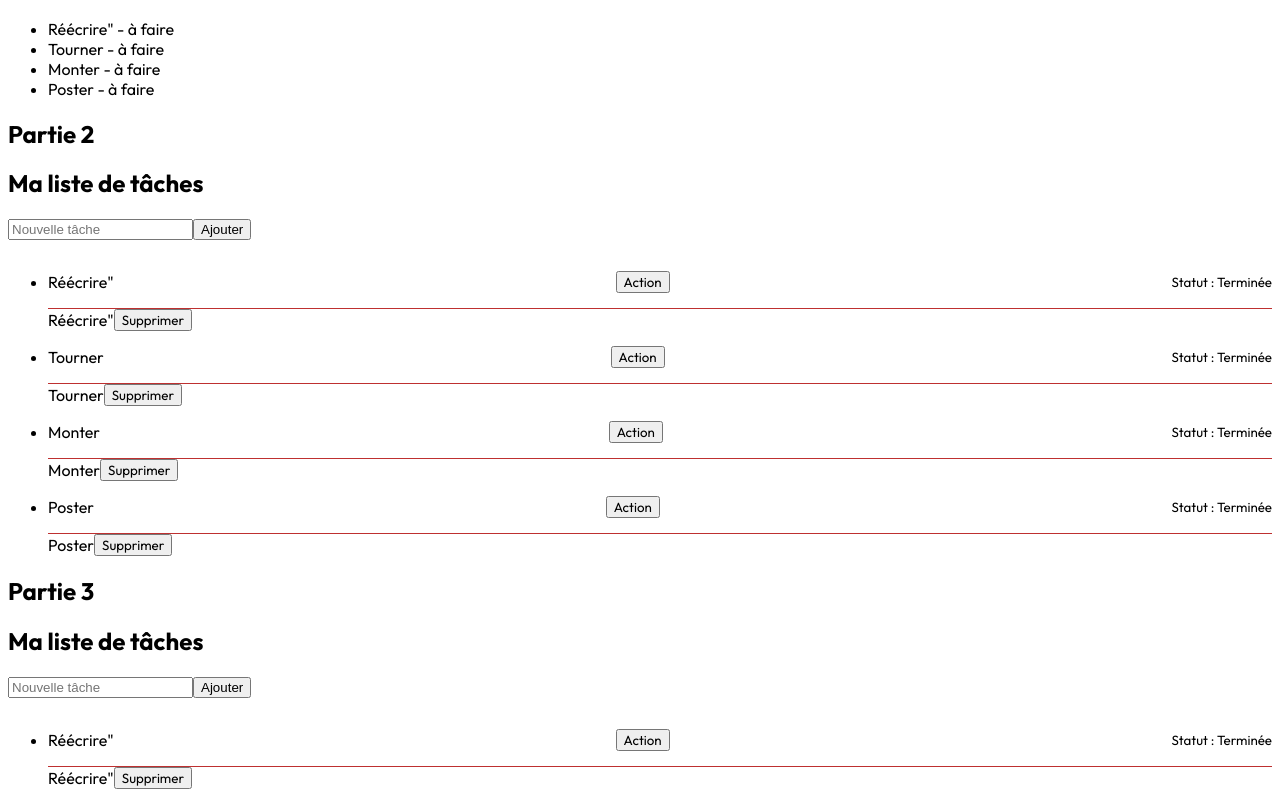
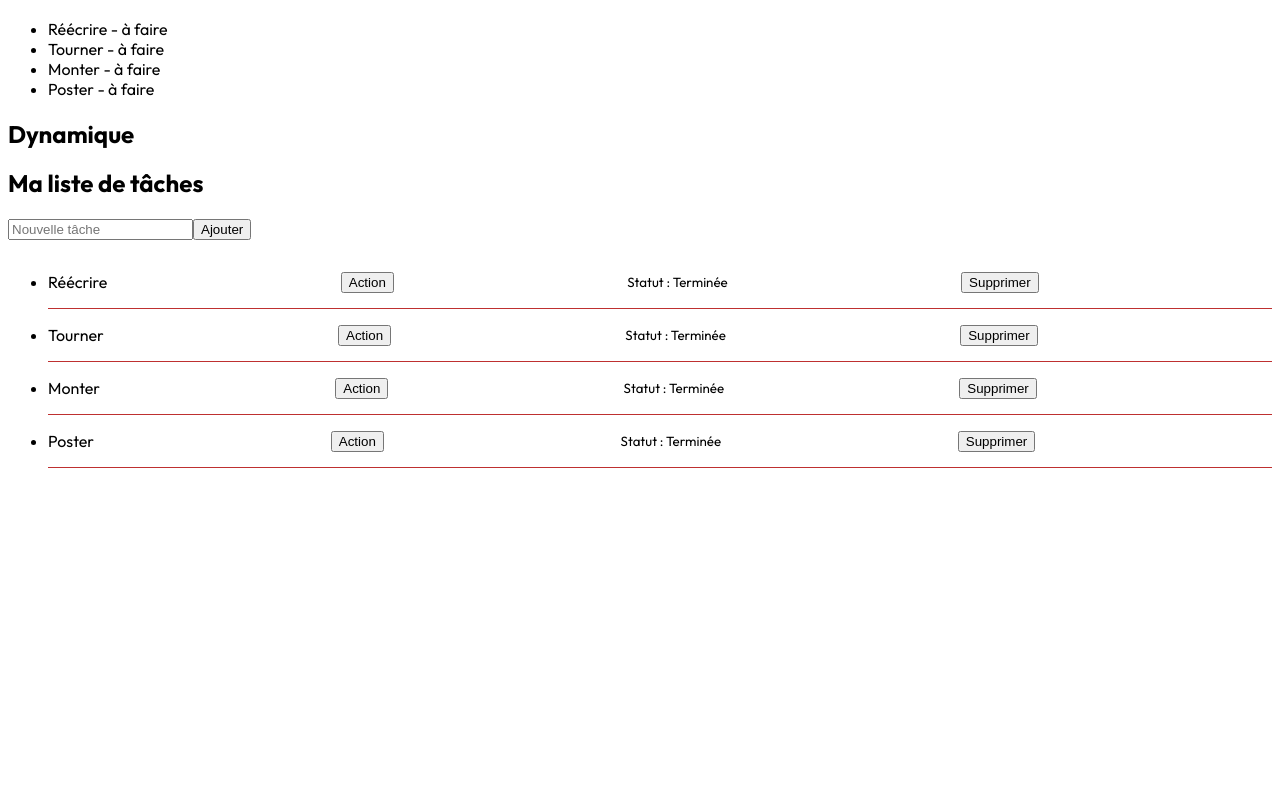
Before and after one commit to Alexandre-git-SDV/todo-list-app-frontend-angular, an Angular app: page / in a window 1280 px wide. Shown: the part 227-1020 px from the top of the page. After the commit the page ends 800 px from the top, so only its background shows below. Built offline with nearby package versions, Linux system fonts and the light colour scheme.

Commit message:
Fix Bug Action Bouton

```diff
--- a/src/app/tasks/service/task-service.ts
+++ b/src/app/tasks/service/task-service.ts
@@ -6,7 +6,7 @@ import { Task } from '../models/task';
 })
 export class TaskService {
   private tasks: Task[] = [
-    { id: 1, title: 'Réécrire" ', status: 'à faire' },
+    { id: 1, title: 'Réécrire', status: 'à faire' },
     { id: 2, title: 'Tourner', status: 'à faire' },
     { id: 3, title: 'Monter', status: 'à faire' },
     { id: 4, title: 'Poster', status: 'à faire' },
--- a/src/app/tasks/task-list/task-list.html
+++ b/src/app/tasks/task-list/task-list.html
@@ -1,5 +1,5 @@
 <h1>Liste des tâches</h1>
-<h2> Partie 1</h2>
+<h2> Statique </h2>
 
 <ul>
 @for (task of tasks; track task.title) {
@@ -10,7 +10,7 @@
 </ul>
 
 
-<h2> Partie 2</h2>
+<h2> Dynamique </h2>
 
 <h2>{{ TaskListTitle }}</h2>
 
@@ -28,33 +28,9 @@
   <li *ngFor="let task of tasks">
     <app-todo-item
       [task]="task"
+      (select)="onTaskSelected(task)"
       (delete)="deleteTask(task.id)"
       (toggle)="toggleTask(task.id)"
     ></app-todo-item>
   </li>
 </ul>
-
-
-<h2> Partie 3</h2>
-
-<h2>{{ TaskListTitle }}</h2>
-
-<div class="add-container">
-  <input
-    type="text"
-    placeholder="Nouvelle tâche"
-    [(ngModel)]="newTaskTitle"
-  />
-
-  <button (click)="addTask()">Ajouter</button>
-</div>
-
-<ul>
-  <li *ngFor="let task of tasks">
-    <app-todo-item
-      [task]="task"
-      (delete)="deleteTask($event)"
-      (toggle)="toggleTask($event)"
-    ></app-todo-item>
-  </li>
-</ul>
--- a/src/app/tasks/task-list/task-list.ts
+++ b/src/app/tasks/task-list/task-list.ts
@@ -21,6 +21,10 @@ export class TaskList {
 
   constructor(private taskService: TaskService) {}
 
+  onTaskSelected(task: Task) {
+    console.log('Tâche sélectionnée :', task.id);
+  }
+
   ngOnInit() {
     this.tasks = this.taskService.getAllTasks();
   }
--- a/src/app/tasks/todo-item/todo-item.css
+++ b/src/app/tasks/todo-item/todo-item.css
@@ -1,7 +1,6 @@
 * {
     display: flex;
     align-items: center;
-    font-family: Outfit, sans-serif;
 }
 
 .todo-item {
--- a/src/app/tasks/todo-item/todo-item.html
+++ b/src/app/tasks/todo-item/todo-item.html
@@ -2,16 +2,11 @@
   <p>{{ task.title }}</p>
   <button (click)="onClick()"> Action </button>
   <small>Statut : {{ task.status ? 'Terminée' : 'En cours' }}</small>
-</div>
+  <button class="delete" (click)="onDelete()"> Supprimer </button>
 
-<div class="item">
   <span
     class="title"
     [class.done]="task.status === 'terminée'"
-    (click)="onToggle()"
-  >
-    {{ task.title }}
+    (click)="onToggle()">
   </span>
-
-  <button class="delete" (click)="onDelete()"> Supprimer </button>
 </div>
```
